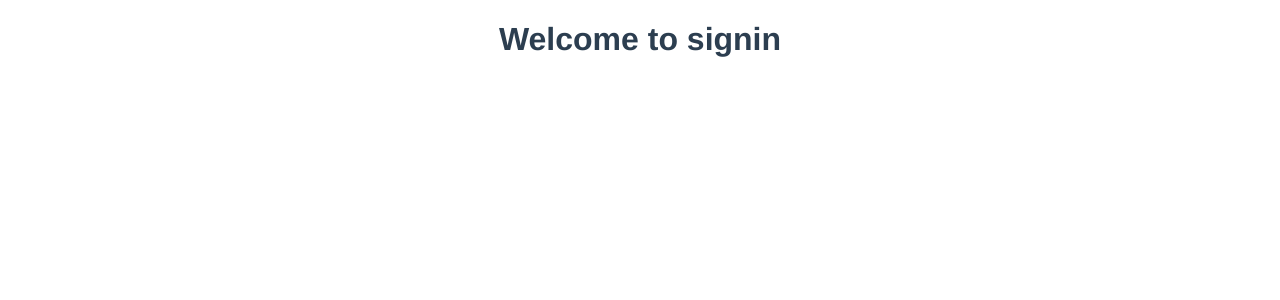
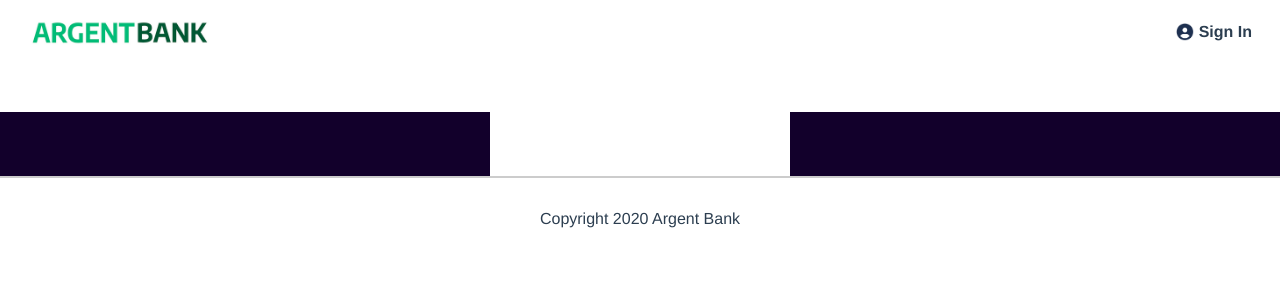
Before and after one commit to Elsa-san/argentbank, a React (Create React App) app in the folder argentbank/: page /login in a window 1280 px wide. Shown: the top 300 px of the page. Built offline with nearby package versions, Linux system fonts and the light colour scheme.

Commit message:
homepage polish

```diff
--- a/argentbank/src/Components/Header.jsx
+++ b/argentbank/src/Components/Header.jsx
@@ -2,6 +2,7 @@ import React from 'react';
 import { Link } from 'react-router-dom';
 import logo from "../designs/img/argentBankLogo.png"
 import "../designs/css/main.css"
+import userCircle from "../designs/img/circle-user-solid.png"
 
 const Header = () => {
     return (
@@ -17,7 +18,7 @@ const Header = () => {
       </Link>
 
         <Link className="main-nav-item" to="./login">
-          <i className="fa fa-user-circle"></i>
+          <img src={userCircle} className="user-icon" alt="icone de profil utilisateur" />
           Sign In
         </Link>
 
--- a/argentbank/src/designs/css/main.css
+++ b/argentbank/src/designs/css/main.css
@@ -35,6 +35,12 @@ body {
   white-space: nowrap !important; /* 3 */
 }
 
+.user-icon {
+  color: #2c3e50;
+  height: 18px;
+  margin-right: 5px;
+}
+
 .main-nav {
   display: flex;
   justify-content: space-between;
@@ -54,6 +60,8 @@ body {
 .main-nav-item {
   text-decoration: none;
   margin-right: 0.5rem;
+  display: flex;
+    align-items: center;
 }
 
 .main-nav-item:hover {
--- a/argentbank/src/pages/Login.jsx
+++ b/argentbank/src/pages/Login.jsx
@@ -1,10 +1,16 @@
 import React from 'react';
+import Header from "../Components/Header";
+import Footer from "../Components/Footer";
 
 function Home() {
   return (
-    <div>
-      <h1>Welcome to signin</h1>
-    </div>
+    <>
+    <Header />
+    <main className="main bg-dark">
+        <section className="sign-in-content"></section>
+    </main>
+    <Footer />
+    </>
   );
 }
 
```
Also changed, not shown: argentbank/src/designs/img/circle-user-solid.png (added).
